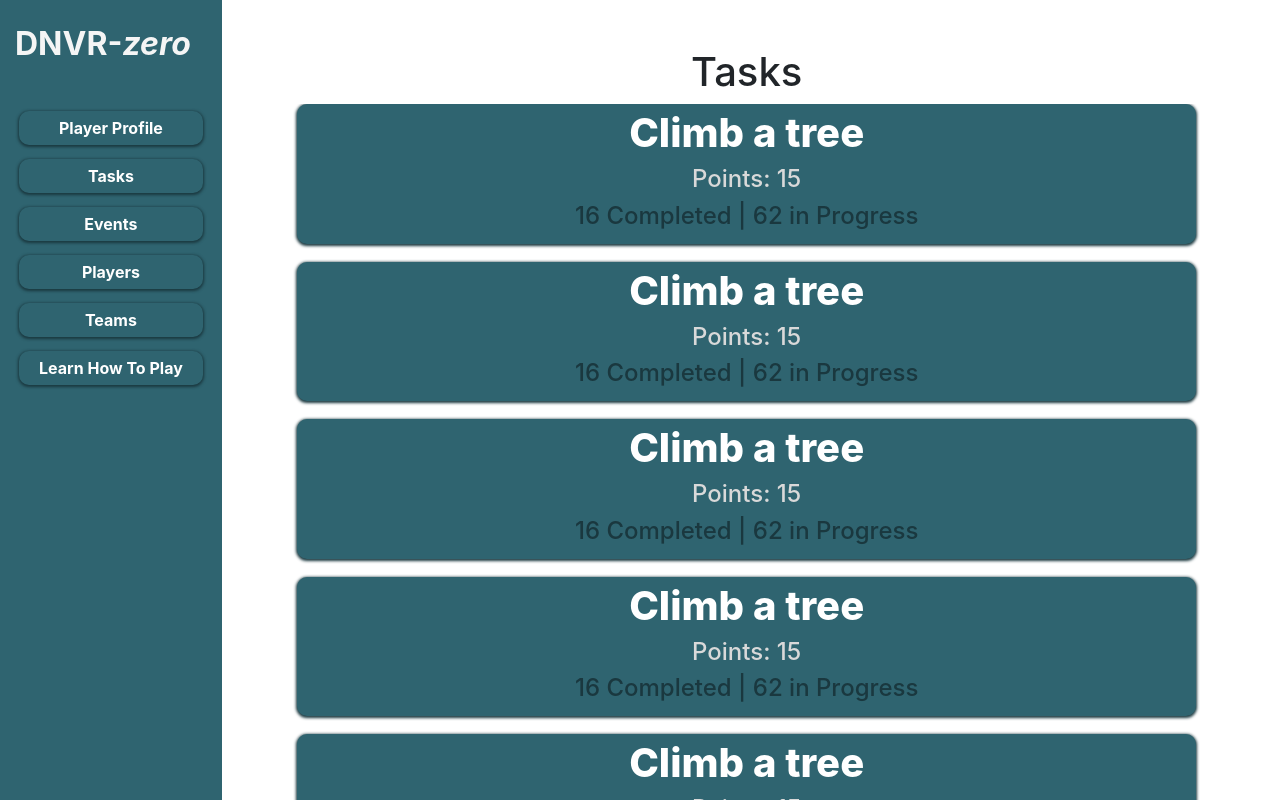
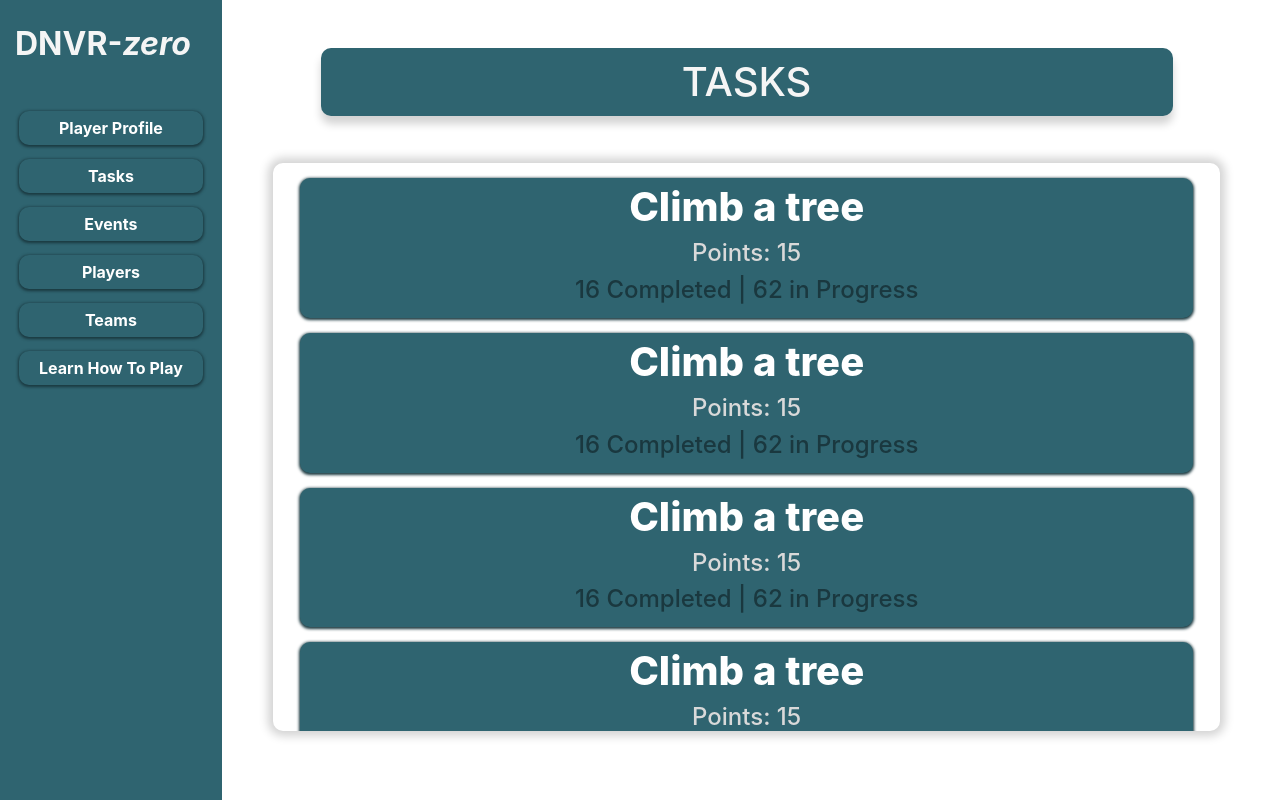
Before and after one commit to dnvr-zero/dnvr-zero-fe, a React (Create React App) app: page / in a window 1280 px wide. Shown: the top 800 px of the page. Built offline with nearby package versions, Linux system fonts and the light colour scheme; no server answers.

Commit message:
Created succesful API call to the BE repo and are recieving the BE task data on the FE

```diff
--- a/src/App.tsx
+++ b/src/App.tsx
@@ -3,11 +3,20 @@ import SideBarNav from './components/SideBarNav';
 import MobileDropDownMenu from './components/MobileDropDownMenu';
 import HomePage from './components/HomePage';
 import { Row, Col } from 'react-bootstrap';
+import fetchTaskData from './apiCalls';
 
-interface AppProps {}
+interface Task {
+	_id: string;
+	name: string;
+	description: string;
+	points: number | string;
+	createdBy: string;
+}
 
-const App: React.FC<AppProps> = () => {
+const App: React.FC = () => {
 	const [showMobileNav, setShowMobileNav] = React.useState<boolean>(false);
+	const [loading, setLoading] = React.useState<boolean>(false);
+	const [task, setTask] = React.useState<Task[]>([]);
 
 	React.useEffect(() => {
 		window.addEventListener('resize', handleResize);
@@ -21,6 +30,15 @@ const App: React.FC<AppProps> = () => {
 		const mobileNav = window.innerWidth < 850;
 		setShowMobileNav(mobileNav);
 	};
+
+	React.useEffect(() => {
+		setLoading(true);
+		fetchTaskData()
+        .then(( task ) => setTask(task))
+        .finally(() => setLoading(false));
+	}, []);
+	// console.log('task: ', task);
+
 
 	return (
 		<>
--- /dev/null
+++ b/src/apiCalls.ts
@@ -0,0 +1,14 @@
+const fetchTaskData = async (): Promise<any> => {
+	try {
+		const response = await fetch('http://localhost:8000/task');
+		if (!response.ok) {
+			throw new Error('Something went wrong. Please try again!');
+		}
+		const json = await response.json();
+		return json;
+	} catch (error) {
+		console.log('ERROR!!!', error);
+	}
+};
+
+export default fetchTaskData;
--- a/src/components/HomePage.tsx
+++ b/src/components/HomePage.tsx
@@ -1,7 +1,7 @@
 import * as React from 'react';
 import NewTasksOnHomePage from './NewTasksOnHomePage';
+import TaskHolder from './TaskHolder';
 import { Container } from 'react-bootstrap';
-import TaskHolder from './TaskHolder';
 
 interface HomePageProps {}
 
@@ -9,7 +9,7 @@ const HomePage: React.FC<HomePageProps> = () => {
 	return (
 		<Container>
 			{/* <NewTasksOnHomePage /> */}
-            <TaskHolder />
+			<TaskHolder />
 		</Container>
 	);
 };
--- a/src/components/SingleTaskModal.tsx
+++ b/src/components/SingleTaskModal.tsx
@@ -1,4 +1,4 @@
-import '../styles/SingleTaskModal.css'
+import '../styles/SingleTaskModal.css';
 import * as React from 'react';
 import { Modal, Button } from 'react-bootstrap';
 
@@ -16,7 +16,7 @@ const SingleTaskModal: React.FC<SingleTaskModalProps> = ({ show, onHide }) => {
 			aria-labelledby="contained-modal-title-vcenter"
 			centered
 		>
-			<Modal.Header className="d-flex flex-column">
+			<Modal.Header className="modal-header">
 				<Modal.Title>
 					<strong>Climb a Tree</strong>
 				</Modal.Title>
--- a/src/components/TaskHolder.tsx
+++ b/src/components/TaskHolder.tsx
@@ -7,8 +7,8 @@ interface TaskHolderProps {}
 
 const TaskHolder: React.FC<TaskHolderProps> = () => {
 	return (
-		<div className="d-flex flex-column align-items-center">
-			<h1>Tasks</h1>
+		<div className="task-holder-container">
+			<h1 className="task-title-text">TASKS</h1>
 			<Container className="single-task-main-container">
 				<SingleTask />
 				<SingleTask />
--- a/src/styles/SingleTask.css
+++ b/src/styles/SingleTask.css
@@ -2,11 +2,13 @@
 	display: flex;
 	flex-direction: column;
 	align-items: center;
+    /* margin-top: 2%; */
+
 }
 
 .single-task-button-container {
 	width: 100%;
-    margin-bottom: 2%;
+    /* margin-bottom: 2%; */
 }
 
 .single-task-title {
--- a/src/styles/SingleTaskModal.css
+++ b/src/styles/SingleTaskModal.css
@@ -1,7 +1,13 @@
+.modal-header{
+    display: flex;
+    flex-direction: column;
+    margin-top: 1%;
+}
+
 .single-task-modal-button {
     align-self: center;
     width: 50%;
-    margin-bottom: 1%;
+    margin-bottom: 3%;
     border-radius: 10px;
 	box-shadow: 0 1px 3px 1px #1a383f;
 	font-weight: 700;
--- a/src/styles/TaskHolder.css
+++ b/src/styles/TaskHolder.css
@@ -1,6 +1,28 @@
+.task-holder-container {
+    display: flex;
+    flex-direction: column;
+    align-items: center;
+}
 
+.task-title-text{
+    width: 90%;
+	padding: 10px;
+	margin-bottom: 5%;
+	border-radius: 10px;
+	box-shadow: 0 8px 8px lightgray;
+	text-align: center;
+	color: whitesmoke;
+	background-color: #2f6470;
+}
 
 .single-task-main-container {
+    display: flex;
+    flex-direction: column;
+    align-items: center;
     overflow: auto;
-
+    height: 71vh;
+    border-radius: 10px;
+	box-shadow: 0px 0px 10px 5px lightgray;
+    padding: 15px;
+    gap: 15px;
 }
```
